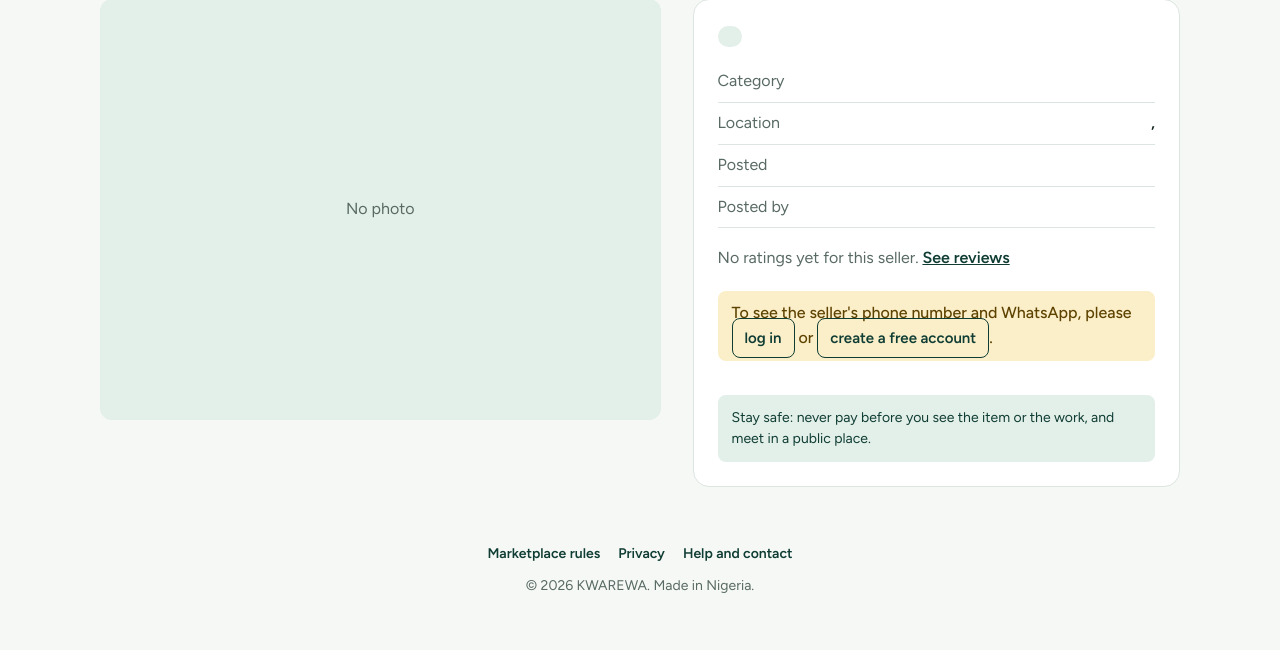
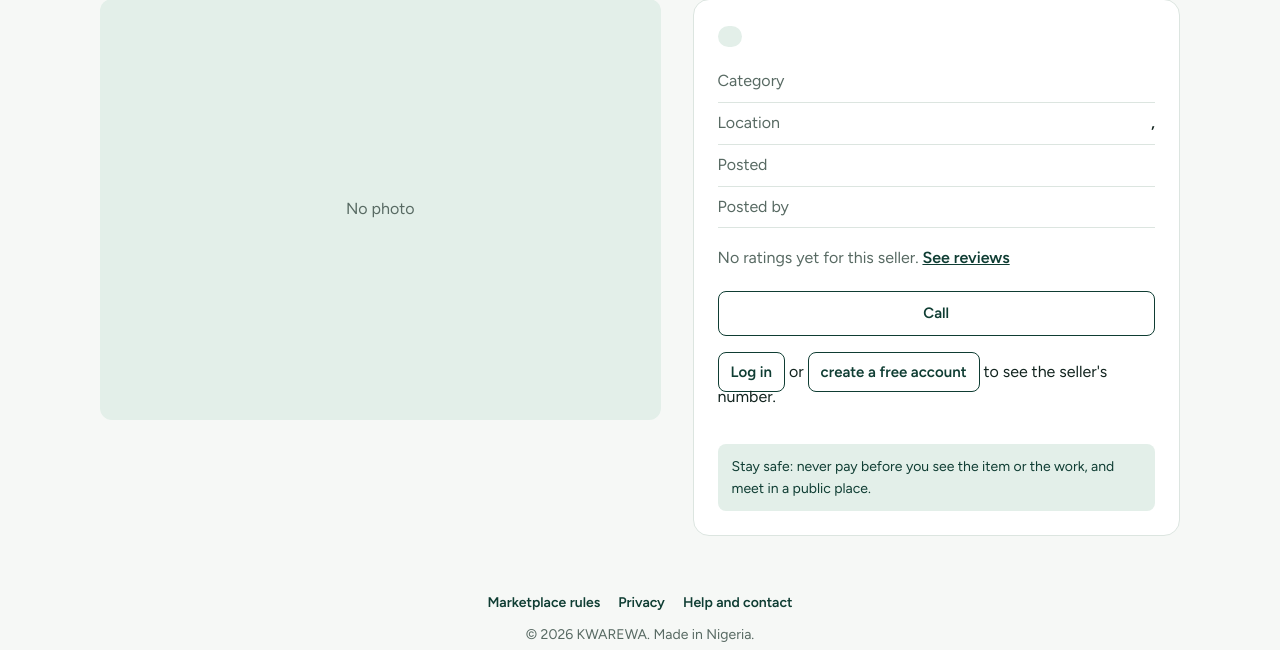
Before and after one commit to HassanharunaIbrahim/KWAREWA, a Django app: template marketplace/templates/marketplace/listing_detail.html in a window 1280 px wide. Shown: the part 211-861 px from the top of the page. Before the commit the page ends 804 px from the top, so only its background shows below. Run offline with Django 5.2, Linux system fonts and the light colour scheme; the template is opened without the code that fills it, so the values that code supplies are empty.

Commit message:
Visitor contact buttons open login; numbers shown to members only

```diff
--- a/marketplace/templates/marketplace/listing_detail.html
+++ b/marketplace/templates/marketplace/listing_detail.html
@@ -68,11 +68,16 @@
                         <a class="wa" href="https://wa.me/{{ listing.contact_whatsapp }}" target="_blank" rel="noopener noreferrer">WhatsApp</a>
                     {% endif %}
                 {% else %}
-                    <div class="notice">
-                        To see the seller's phone number and WhatsApp, please
-                        <a href="{% url 'login' %}?next={{ request.path }}">log in</a>
-                        or <a href="{% url 'register' %}">create a free account</a>.
-                    </div>
+                    {# Visitors see the buttons, but the number stays out of the page. #}
+                    <a href="{% url 'login' %}?next={{ request.path }}">Call</a>
+                    {% if listing.contact_whatsapp %}
+                        <a class="wa" href="{% url 'login' %}?next={{ request.path }}">WhatsApp</a>
+                    {% endif %}
+                    <p class="contact-note">
+                        <a href="{% url 'login' %}?next={{ request.path }}">Log in</a>
+                        or <a href="{% url 'register' %}">create a free account</a>
+                        to see the seller's number.
+                    </p>
                 {% endif %}
             </div>
 
```
Also changed, not shown: marketplace/tests.py (+7 -2 lines).
